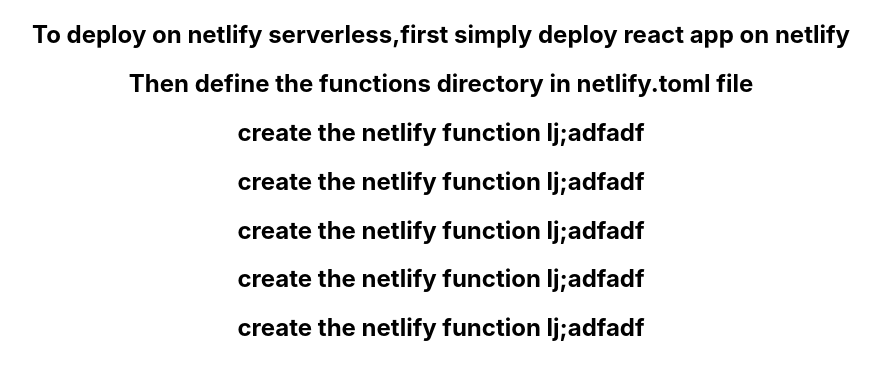
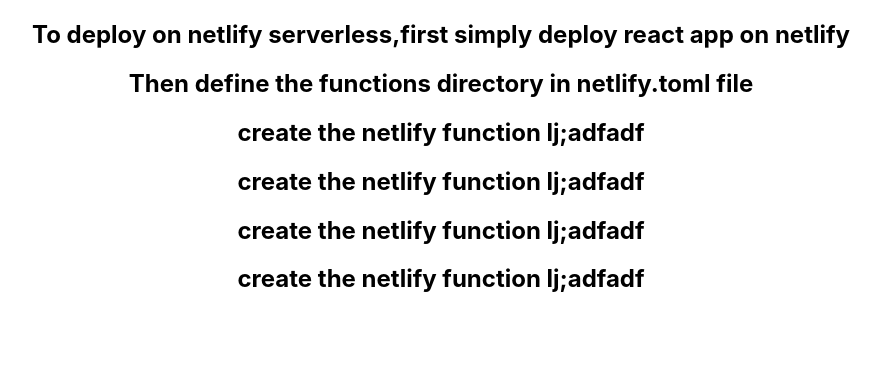
Before and after one commit to asad521/netlify-react-serverless, a React (Create React App) app: page / in a window 1280 px wide. Shown: the top 380 px of the page, without its empty margins (199-1080 px from the left). Built offline with nearby package versions, Linux system fonts and the light colour scheme.

Commit message:
netlify react app serverless

```diff
--- a/src/App.js
+++ b/src/App.js
@@ -24,7 +24,6 @@
     <h2>create the netlify function lj;adfadf</h2>
     <h2>create the netlify function lj;adfadf</h2>
     <h2>create the netlify function lj;adfadf</h2>
-    <h2>create the netlify function lj;adfadf</h2>
     {/* <h1>{state.message}</h1> */}
 
     </div>
```
